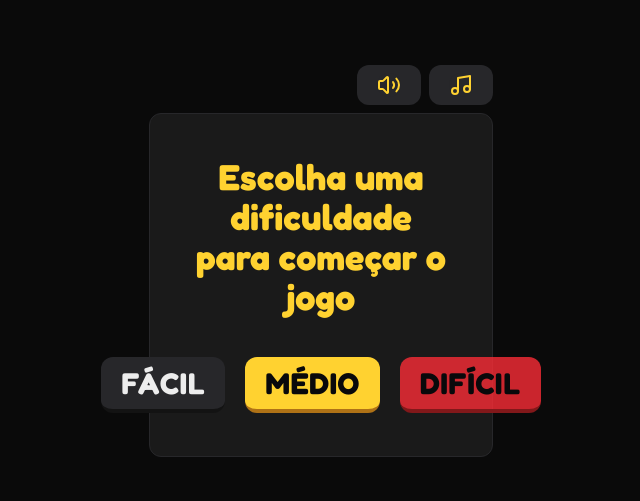
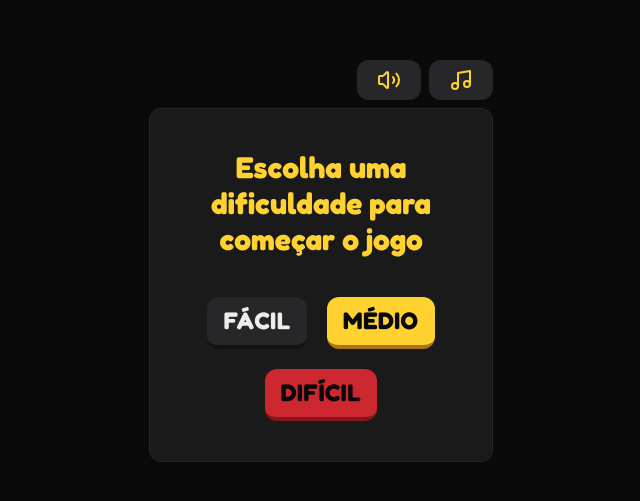
Before and after one commit to silvaezequias/campo-minado, a Next.js app: page / in a window 1280 px wide. Shown: the part 139-640 px from the top of the page, without its empty margins (319-959 px from the left). Built offline with nearby package versions, Linux system fonts and the light colour scheme.

Commit message:
fix: ajust main layout

```diff
--- a/app/page.tsx
+++ b/app/page.tsx
@@ -246,23 +246,31 @@ function StartGame({ game }: StartGameProps) {
 
   return (
     <div
-      className={`bg-[#1A1A1A] p-10 border border-zinc-800 aspect-square rounded-xl flex flex-col justify-center items-center gap-10`}
+      className={`bg-[#1A1A1A] p-10 border aspect-square border-zinc-800 rounded-xl flex flex-col justify-center items-center gap-10`}
     >
-      <h3 className="text-amber-300 font-bold text-4xl text-center">
+      <h3 className="text-amber-300 font-bold text-xl sm:text-3xl text-center">
         Escolha uma dificuldade para começar o jogo
       </h3>
-      <div className="flex gap-5">
-        <Button variant="default" size="lg" onClick={() => handleStart("easy")}>
+      <div className="flex gap-5 flex-wrap justify-center">
+        <Button
+          className="text-xl md:text-2xl w-full md:w-fit"
+          variant="default"
+          onClick={() => handleStart("easy")}
+        >
           Fácil
         </Button>
         <Button
           variant="primary"
-          size="lg"
           onClick={() => handleStart("medium")}
+          className="text-xl md:text-2xl w-full md:w-fit"
         >
           Médio
         </Button>
-        <Button variant="danger" size="lg" onClick={() => handleStart("hard")}>
+        <Button
+          className="text-xl md:text-2xl w-full md:w-fit"
+          variant="danger"
+          onClick={() => handleStart("hard")}
+        >
           Difícil
         </Button>
       </div>
```
